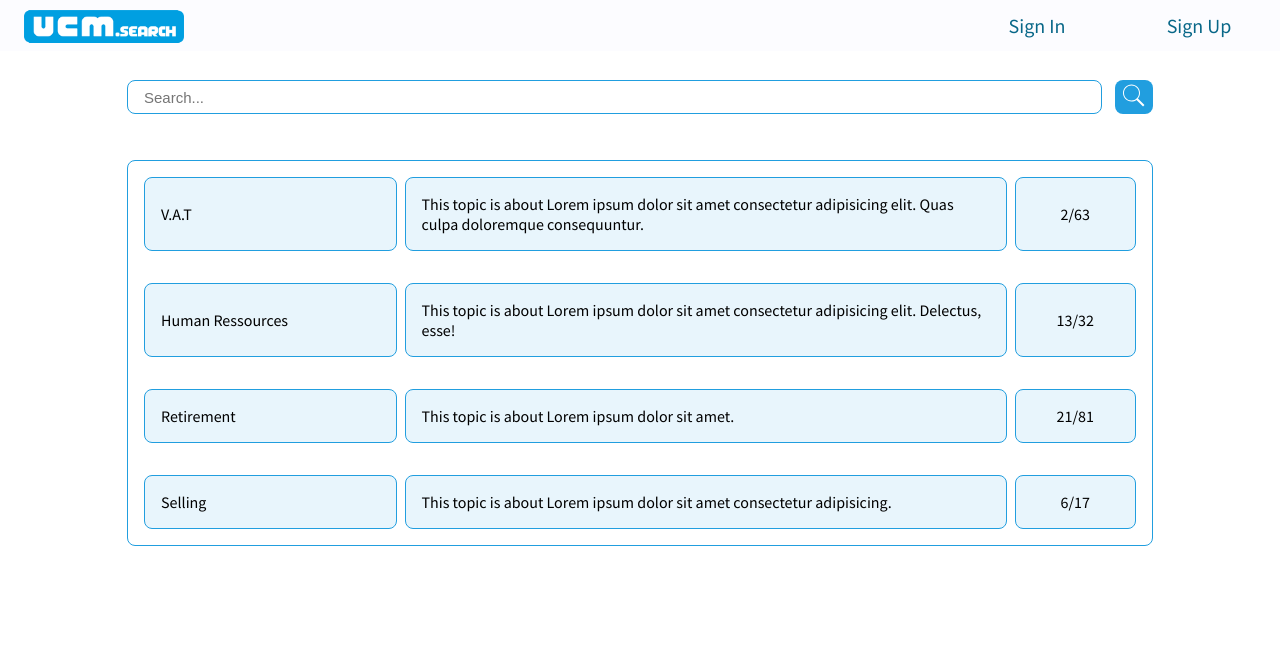
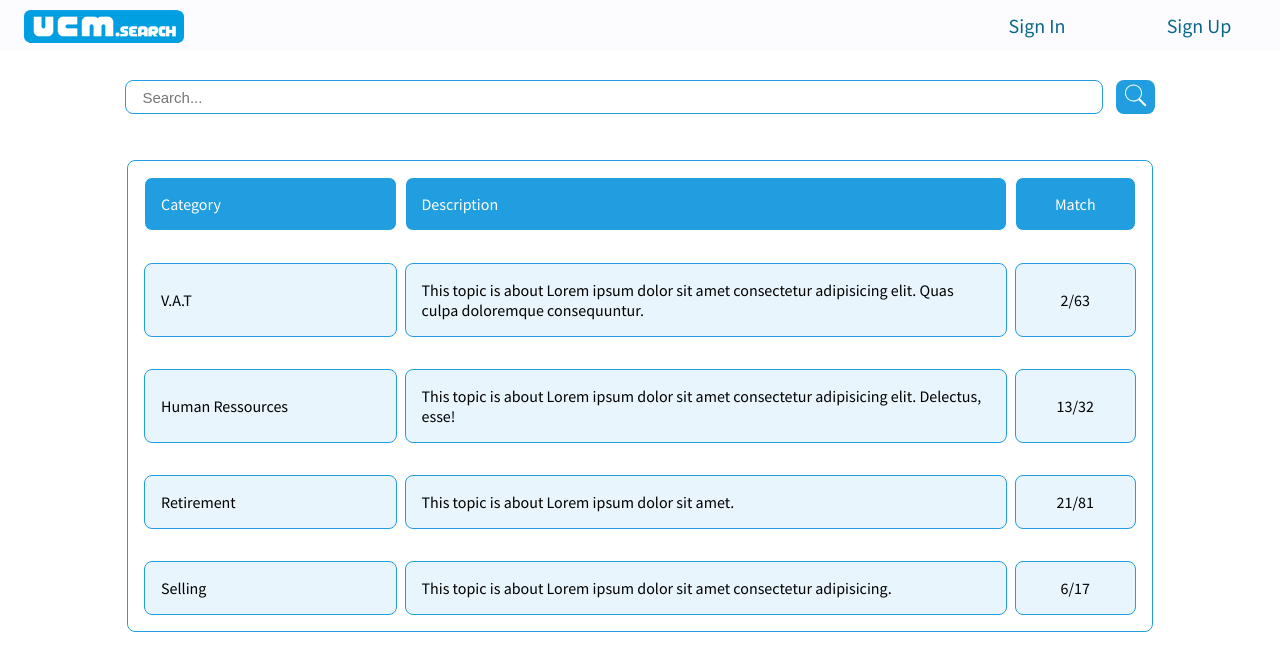
Before and after one commit to haerphi/hackathon-ibm-ucm, an Angular app in the folder client/: page /search in a window 1280 px wide. Shown: the top 670 px of the page. Built offline with nearby package versions, Linux system fonts and the light colour scheme.

Commit message:
Few details fixed

```diff
--- a/client/src/app/components/home/home.component.html
+++ b/client/src/app/components/home/home.component.html
@@ -16,7 +16,7 @@
           <input
             #search
             type="text"
-            placeholder="Search.."
+            placeholder="Search..."
             name="search"
             (keydown)="onKeydown($event, search.value)"
           />
--- a/client/src/app/components/home/home.component.scss
+++ b/client/src/app/components/home/home.component.scss
@@ -23,13 +23,16 @@
     float: left;
     top: 25rem;
     max-width: 35vw;
-    margin-left: 4rem;
+    margin-left: 3rem;
+    margin-top: 10rem;
     font-family: "Bitter", serif;
 
     h1 {
       margin: 0;
       color: #993955;
       font-weight: 700;
+      font-size: 2.5rem;
+      margin-bottom: 1rem;
     }
 
     h2 {
@@ -65,9 +68,6 @@
       padding: 0;
       border: 1px solid #219edf;
       border-radius: 0.5rem;
-    }
-
-    input::placeholder {
       padding-left: 1rem;
     }
 
--- a/client/src/app/components/searchresult/searchresult.component.html
+++ b/client/src/app/components/searchresult/searchresult.component.html
@@ -7,6 +7,11 @@
       </form>
     </div>
     <div class="results">
+        <div class="items" id="zero">
+            <div class="category example">Category</div>
+            <div class="description example">Description</div>
+            <div class="match example">Match</div>
+          </div>
       <div class="items" id="one">
         <div class="category sub">V.A.T</div>
         <div class="description sub">This topic is about Lorem ipsum dolor sit amet consectetur adipisicing elit. Quas culpa doloremque consequuntur.</div>
--- a/client/src/app/components/searchresult/searchresult.component.scss
+++ b/client/src/app/components/searchresult/searchresult.component.scss
@@ -30,14 +30,11 @@
     input[type="text"] {
       font-size: 15px;
       height: 100%;
-      width: 76%;
+      width: 75%;
       margin: 0;
       padding: 0;
       border: 1px solid #219edf;
       border-radius: 0.5rem;
-    }
-
-    input::placeholder {
       padding-left: 1rem;
     }
 
@@ -91,6 +88,16 @@
           justify-content: center;
         }
 
+        .example {
+          display: flex;
+          align-items: center;
+          background: rgba(33, 158, 223, 1);
+          border: 1px solid white;
+          border-radius: 0.5rem;
+          color: white;
+          padding: 1rem;
+        }
+
         .sub {
           display: flex;
           align-items: center;
```
